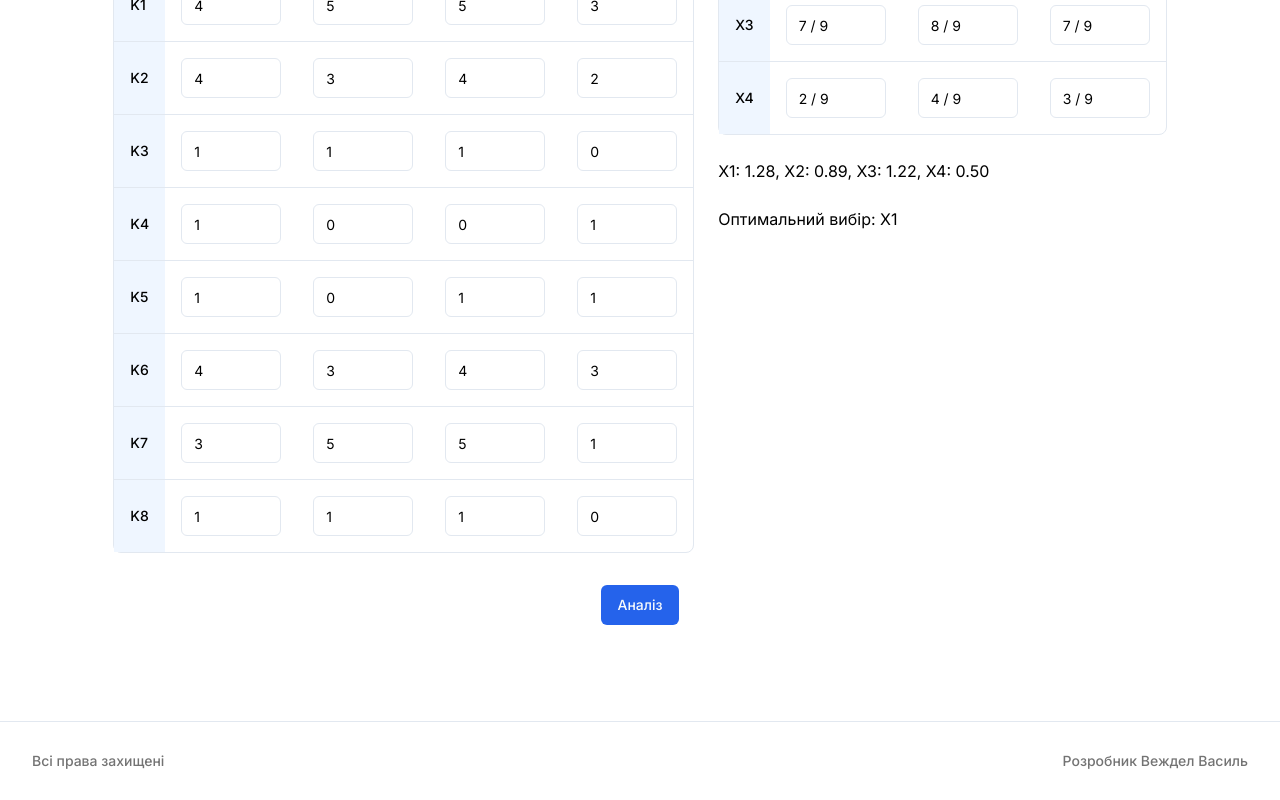
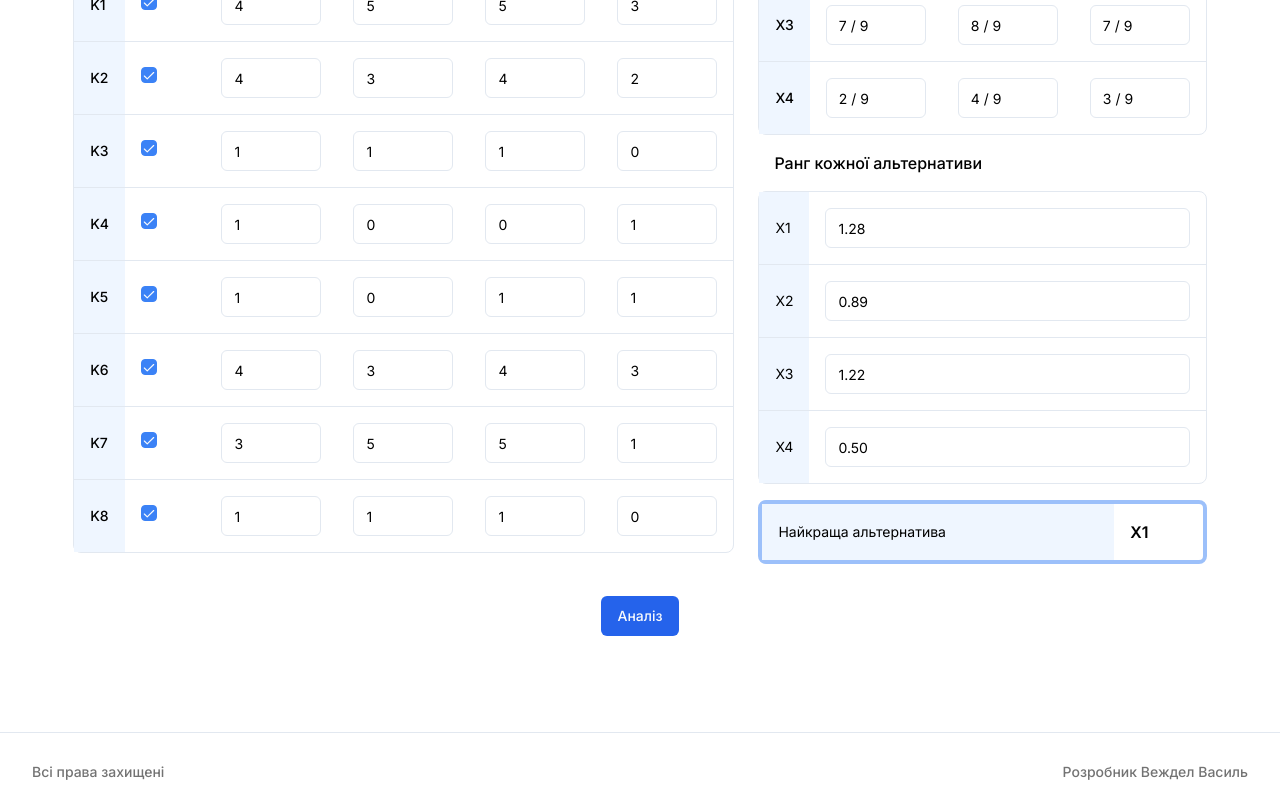
Before and after one commit to vezhdelit/nextjs-startup-analisis, a Next.js app: page /multicriteria-analisis/dominance in a window 1280 px wide. Both pictures are taken after a click on the button "Аналіз". Shown: the part 319-1119 px from the top of the page. Built offline with nearby package versions, Linux system fonts and the light colour scheme.

Commit message:
feat: final fix

```diff
--- a/app/multicriteria-analisis/advanced/page.tsx
+++ b/app/multicriteria-analisis/advanced/page.tsx
@@ -179,13 +179,17 @@ const MultiCriteriaPage = () => {
         </div>
         <div className="flex flex-row gap-6">
           <MultiCriteriaTableAdvanced K={K} setK={setK} title="Критерії" />
+          {!!K2.length && (
             <MultiCriteriaTableAdvanced
               disabled
               K={K2}
               setK={setK2}
               title="Нормалізаці ваг"
             />
+          )}
         </div>
+        {!!K2.length && (
+          <div className="flex flex-row gap-6 mx-auto items-center">
             <div className="flex flex-row gap-6">
               <MultiCriteriaTableAdvanced
                 disabled
@@ -194,8 +198,11 @@ const MultiCriteriaPage = () => {
                 title="Матриця"
               />
             </div>
+            <div className="flex flex-col gap-4">
               <div className="flex flex-col">
-          <h2 className="p-4 font-medium">Результат кожної альтернативи</h2>
+                <h2 className="p-4 font-medium">
+                  Результат кожної альтернативи
+                </h2>
                 <div className="border rounded-lg w-[500px]">
                   <Table>
                     <TableBody>
@@ -225,8 +232,25 @@ const MultiCriteriaPage = () => {
                   </Table>
                 </div>
               </div>
-        Найкраща альтернатива: {maxX.name} з результатом{" "}
-        {maxX?.score?.toFixed(2)}
+              <div className="border-4 border-blue-500/50 rounded-lg mt-4 w-[500px]">
+                <Table>
+                  <TableBody>
+                    <TableRow>
+                      <TableCell className=" bg-blue-50">
+                        Найкраща альтернатива
+                      </TableCell>
+                      <TableCell className=" text-base font-semibold">
+                        {maxX.name}
+                      </TableCell>
+                    </TableRow>
+                  </TableBody>
+                </Table>
+              </div>
+              {/* Найкраща альтернатива: {maxX.name} з результатом{" "}
+              {maxX?.score?.toFixed(2)} */}
+            </div>
+          </div>
+        )}
       </div>
 
       <div className="flex flex-row gap-2">
--- a/app/multicriteria-analisis/dominance/page.tsx
+++ b/app/multicriteria-analisis/dominance/page.tsx
@@ -4,19 +4,22 @@ import { Button } from "@/components/ui/button";
 import MultiCriteriaTable from "@/components/multicriteria/MultiCriteriaTable";
 import MultiCriteriaTableAdvanced from "@/components/multicriteria/MultiCriteriaTableAdvanced";
 import DominationTable from "@/components/multicriteria/DominationTable";
+import DominanceInputTable from "@/components/multicriteria/DominanceInputTable";
+import { Table, TableBody, TableCell, TableRow } from "@/components/ui/table";
+import { Input } from "@/components/ui/input";
 
 const MultiCriteriaPage = () => {
   const [K, setK] = useState<any[]>([
-    { x1: 5, x2: 3, x3: 2, x4: 4 }, //1
-    { x1: 4, x2: 5, x3: 5, x4: 3 }, //2
-    { x1: 4, x2: 3, x3: 4, x4: 2 }, //3
-    { x1: 1, x2: 1, x3: 1, x4: 0 }, //4
-    { x1: 1, x2: 0, x3: 0, x4: 1 }, //5
+    { greater: false, x1: 3000, x2: 4000, x3: 5000, x4: 3500 }, //1
+    { greater: true, x1: 4, x2: 5, x3: 5, x4: 3 }, //2
+    { greater: true, x1: 4, x2: 3, x3: 4, x4: 2 }, //3
+    { greater: true, x1: 1, x2: 1, x3: 1, x4: 0 }, //4
+    { greater: true, x1: 1, x2: 0, x3: 0, x4: 1 }, //5
 
-    { x1: 1, x2: 0, x3: 1, x4: 1 }, //6
-    { x1: 4, x2: 3, x3: 4, x4: 3 }, //7
-    { x1: 3, x2: 5, x3: 5, x4: 1 }, //8
-    { x1: 1, x2: 1, x3: 1, x4: 0 }, //9
+    { greater: true, x1: 1, x2: 0, x3: 1, x4: 1 }, //6
+    { greater: true, x1: 4, x2: 3, x3: 4, x4: 3 }, //7
+    { greater: true, x1: 3, x2: 5, x3: 5, x4: 1 }, //8
+    { greater: true, x1: 1, x2: 1, x3: 1, x4: 0 }, //9
   ]);
 
   const [D, setD] = useState<any[]>([]);
@@ -32,9 +35,15 @@ const MultiCriteriaPage = () => {
     const countsX1 = K.reduce(
       (acc, curr) => {
         Object.entries(curr).forEach(([key, value]) => {
-          if (key !== "x1") {
+          if (key !== "x1" && key !== "greater") {
+            if (curr.greater) {
               if (curr.x1 >= value) {
                 acc[key]++;
+              }
+            } else {
+              if (curr.x1 <= value) {
+                acc[key]++;
+              }
             }
           }
         });
@@ -45,9 +54,15 @@ const MultiCriteriaPage = () => {
     const countsX2 = K.reduce(
       (acc, curr) => {
         Object.entries(curr).forEach(([key, value]) => {
-          if (key !== "x2") {
+          if (key !== "x2" && key !== "greater") {
+            if (curr.greater) {
               if (curr.x2 >= value) {
                 acc[key]++;
+              }
+            } else {
+              if (curr.x2 <= value) {
+                acc[key]++;
+              }
             }
           }
         });
@@ -58,9 +73,15 @@ const MultiCriteriaPage = () => {
     const countsX3 = K.reduce(
       (acc, curr) => {
         Object.entries(curr).forEach(([key, value]) => {
-          if (key !== "x3") {
+          if (key !== "x3" && key !== "greater") {
+            if (curr.greater) {
               if (curr.x3 >= value) {
                 acc[key]++;
+              }
+            } else {
+              if (curr.x3 <= value) {
+                acc[key]++;
+              }
             }
           }
         });
@@ -71,9 +92,15 @@ const MultiCriteriaPage = () => {
     const countsX4 = K.reduce(
       (acc, curr) => {
         Object.entries(curr).forEach(([key, value]) => {
-          if (key !== "x4") {
+          if (key !== "x4" && key !== "greater") {
+            if (curr.greater) {
               if (curr.x4 >= value) {
                 acc[key]++;
+              }
+            } else {
+              if (curr.x4 <= value) {
+                acc[key]++;
+              }
             }
           }
         });
@@ -115,15 +142,75 @@ const MultiCriteriaPage = () => {
     <main className="flex flex-col gap-8 min-h-[80vh] items-center justify-center p-8 pb-16">
       <div className="flex flex-col gap-6">
         <div className="flex flex-row gap-6">
-          <MultiCriteriaTableAdvanced K={K} setK={setK} title="Критерії" />
-          <div className="flex flex-col gap-6">
+          <DominanceInputTable K={K} setK={setK} title="Критерії" />
+          {!!D.length && (
+            <div className="flex flex-col">
               <DominationTable D={D} setD={setD} title="Показники домінуванн" />
               <div>
-              X1: {sumX1.toFixed(2)}, X2: {sumX2.toFixed(2)}, X3:{" "}
-              {sumX3.toFixed(2)}, X4: {sumX4.toFixed(2)}
+                <h2 className="p-4 font-medium">Ранг кожної альтернативи</h2>
+                <div className="border rounded-lg ">
+                  <Table>
+                    <TableBody>
+                      <TableRow>
+                        <TableCell className=" bg-blue-50 w-12">X1</TableCell>
+                        <TableCell>
+                          <Input
+                            step={"1"}
+                            type="number"
+                            value={sumX1.toFixed(2)}
+                          />
+                        </TableCell>
+                      </TableRow>
+                      <TableRow>
+                        <TableCell className=" bg-blue-50 w-12">X2</TableCell>
+                        <TableCell>
+                          <Input
+                            step={"1"}
+                            type="number"
+                            value={sumX2.toFixed(2)}
+                          />
+                        </TableCell>
+                      </TableRow>
+                      <TableRow>
+                        <TableCell className=" bg-blue-50 w-12">X3</TableCell>
+                        <TableCell>
+                          <Input
+                            step={"1"}
+                            type="number"
+                            value={sumX3.toFixed(2)}
+                          />
+                        </TableCell>
+                      </TableRow>
+                      <TableRow>
+                        <TableCell className=" bg-blue-50 w-12">X4</TableCell>
+                        <TableCell>
+                          <Input
+                            step={"1"}
+                            type="number"
+                            value={sumX4.toFixed(2)}
+                          />
+                        </TableCell>
+                      </TableRow>
+                    </TableBody>
+                  </Table>
                 </div>
-            <div>Оптимальний вибір: {maxX.name}</div>
               </div>
+              <div className="border-4 border-blue-500/50 rounded-lg mt-4">
+                <Table>
+                  <TableBody>
+                    <TableRow>
+                      <TableCell className=" bg-blue-50">
+                        Найкраща альтернатива
+                      </TableCell>
+                      <TableCell className=" text-base font-semibold">
+                        {maxX.name}
+                      </TableCell>
+                    </TableRow>
+                  </TableBody>
+                </Table>
+              </div>
+            </div>
+          )}
         </div>
       </div>
 
--- a/app/multicriteria-analisis/page.tsx
+++ b/app/multicriteria-analisis/page.tsx
@@ -150,9 +150,13 @@ const MultiCriteriaPage = () => {
         </div>
         <div className="flex flex-row gap-6">
           <MultiCriteriaTable K={K} setK={setK} title="Критерії" />
+          {!!X.length && (
             <MultiCriteriaTable disabled K={K2} setK={setK2} title="2 етап" />
+          )}
         </div>
-        <div className="flex flex-col">
+        {!!X.length && (
+          <div className="flex flex-col justify-center items-center ">
+            <div className="flex flex-col justify-center">
               <h2 className="p-4 font-medium">Результат кожної альтернативи</h2>
               <div className="border rounded-lg w-[500px]">
                 <Table>
@@ -183,8 +187,24 @@ const MultiCriteriaPage = () => {
                 </Table>
               </div>
             </div>
-        Найкраща альтернатива: {maxX.name} з результатом{" "}
-        {maxX?.score?.toFixed(2)}
+            <div className="border-4 border-blue-500/50 rounded-lg mt-4 w-[500px]">
+              <Table>
+                <TableBody>
+                  <TableRow>
+                    <TableCell className=" bg-blue-50">
+                      Найкраща альтернатива
+                    </TableCell>
+                    <TableCell className=" text-base font-semibold">
+                      {maxX.name}
+                    </TableCell>
+                  </TableRow>
+                </TableBody>
+              </Table>
+            </div>
+            {/* Найкраща альтернатива: {maxX.name} з результатом{" "}
+            {maxX?.score?.toFixed(2)} */}
+          </div>
+        )}
       </div>
 
       <div className="flex flex-row gap-2">
--- /dev/null
+++ b/components/multicriteria/DominanceInputTable.tsx
@@ -0,0 +1,96 @@
+import { Input } from "@/components/ui/input";
+import { Table, TableBody, TableCell, TableRow } from "@/components/ui/table";
+import { Label } from "../ui/label";
+import { Check } from "lucide-react";
+import { Checkbox } from "../ui/checkbox";
+
+interface MultiCriteriaTableProps {
+  K: any;
+  setK: any;
+  title: string;
+  disabled?: boolean;
+}
+
+const DominanceInputTable = ({
+  K,
+  setK,
+  title,
+  disabled = false,
+}: MultiCriteriaTableProps) => {
+  const handleChange = (
+    e: React.ChangeEvent<HTMLInputElement>,
+    index: number,
+    property: string
+  ) => {
+    const updatedK = [...K];
+    updatedK[index][property] = e.target.value;
+    setK(updatedK);
+  };
+  const handleCheckbox = (value: boolean, index: number, property: string) => {
+    const updatedK = [...K];
+    updatedK[index][property] = value;
+    setK(updatedK);
+  };
+
+  const properties = Object.keys(K[0] || {});
+
+  return (
+    <div className=" flex flex-col md:flex-row gap-8">
+      <div className="flex flex-col">
+        <h2 className="p-4 font-medium">{title}</h2>
+        <div className="border rounded-lg ">
+          <Table>
+            <TableBody>
+              <TableRow>
+                <TableCell className=" bg-blue-100 font-medium"></TableCell>
+                {properties.map((property: string, cellIndex: number) => (
+                  <TableCell className="bg-blue-100" key={cellIndex}>
+                    <Label>{property}</Label>
+                  </TableCell>
+                ))}
+              </TableRow>
+              {K.map((obj: any, rowIndex: number) => (
+                <TableRow key={rowIndex}>
+                  <TableCell className=" bg-blue-50 font-medium">
+                    K{rowIndex}
+                  </TableCell>
+                  {properties.map((property: string, cellIndex: number) => {
+                    if (property === "greater") {
+                      return (
+                        <TableCell key={cellIndex}>
+                          <Checkbox
+                            checked={obj[property]}
+                            onCheckedChange={(checked) =>
+                              handleCheckbox(!!checked, rowIndex, property)
+                            }
+                            className="data-[state=checked]:bg-blue-500 border-blue-500"
+                            id="random"
+                          />
+                          <Label>{obj[property]}</Label>
+                        </TableCell>
+                      );
+                    }
+                    return (
+                      <TableCell key={cellIndex}>
+                        <Input
+                          disabled={disabled}
+                          className="w-[100px]"
+                          step={"1"}
+                          type="number"
+                          value={obj[property]}
+                          onChange={(e) => handleChange(e, rowIndex, property)}
+                        />
+                      </TableCell>
+                    );
+                  })}
+                </TableRow>
+              ))}
+            </TableBody>
+          </Table>
+        </div>
+      </div>
+    </div>
+  );
+};
+
+export default DominanceInputTable;
```
Lines whose indentation alone changed are shown as unchanged.
